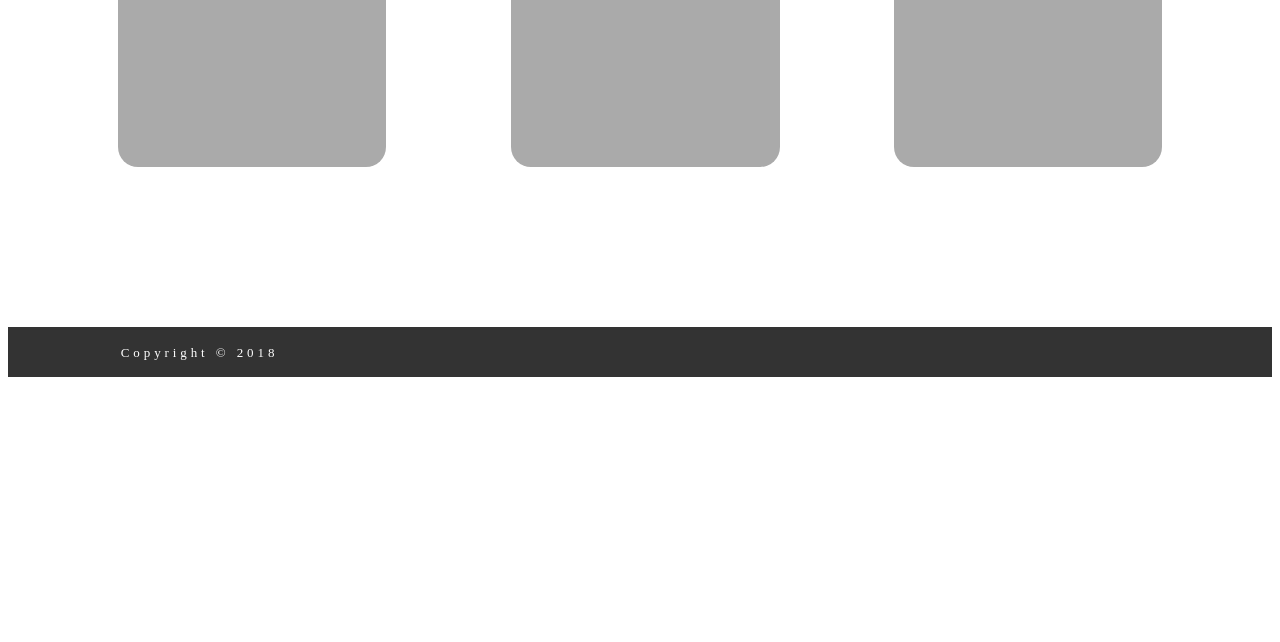
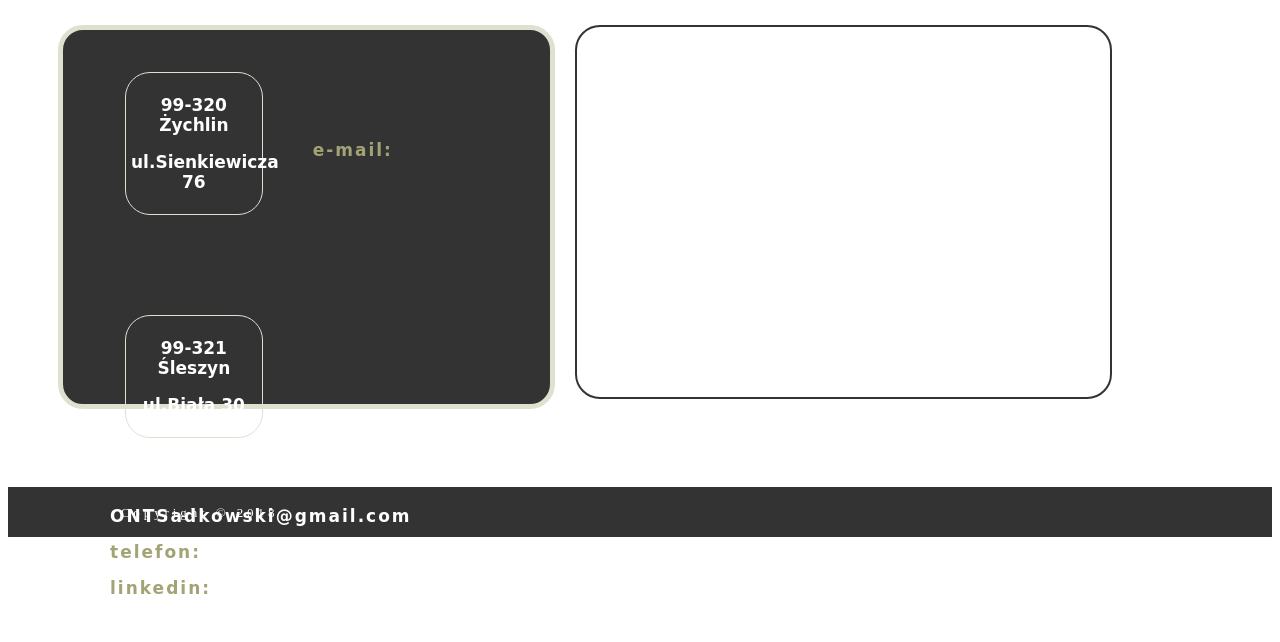
Before and after one commit to FilipMitek/ONTSadkowski, a plain HTML site: page Contact.html in a window 1280 px wide. Shown: the part 231-873 px from the top of the page. Before the commit the page ends 800 px from the top, so only its background shows below. Drawn offline with Linux system fonts and the light colour scheme; some packages are replaced by stand-ins of ours; a web font is replaced by a local one.

```diff
--- a/Contact.html
+++ b/Contact.html
@@ -13,6 +13,7 @@
         <link href="fontello/mail/css/fontello.css" rel="stylesheet" type="text/css">
         <link href="fontello/linkedin/css/fontello.css" rel="stylesheet" type="text/css">
         <link href="https://fonts.googleapis.com/css?family=Lobster" rel="stylesheet">
+        <link href="https://fonts.googleapis.com/css?family=Gaegu" rel="stylesheet">
     </head>
     <body>
 
@@ -41,15 +42,52 @@
          </div>
 
         <div id="ContactContainer">
-            <div class="ContactBoxes" id="ContactBox1">
+                <h1>Lokalizacja</h1>
+            <div id="LocationInfo">
+
+              <div id="map">
+
+                  <script>
+                function initMap() {
+                  var uluru = {lat: 52.207139, lng: 19.690305};
+                  var uluru1 = {lat: 52.2356671, lng: 19.631928600000037};
+                  var map = new google.maps.Map(
+                      document.getElementById('map'), {zoom: 11, center: uluru});
+                  var marker = new google.maps.Marker({position: uluru, map: map});
+                  var marker = new google.maps.Marker({position: uluru1, map: map});
+
+                }
+                    </script>
+                    <script async defer
+                        script src="https://maps.googleapis.com/maps/api/js?key=AIzaSyAOGxEtHo6WsWy0gZ26SvYpXnWka_oXvDQ&callback=initMap"?>
+                    </script>
+                </div>
+            </div>
+
+            <div id="AddressInfo">
+                    <div id="firstAddress">
+                       <a target="_blank" href="https://www.google.pl/maps/dir//Sienkiewicza+76,+99-320+%C5%BBychlin/@52.2356736,19.6275512,16z/data=!4m8!4m7!1m0!1m5!1m1!1s0x471b9238a7206da7:0xefc4c7c642c9ba5d!2m2!1d19.6319286!2d52.2356671?hl=pl">
+                         <p>99-320 Żychlin</p>
+                         <p>ul.Sienkiewicza 76</p>
+                        </a>
+
+                    </div>
+                    <div id="secondAddress">
+                      <a target="_blank" href="https://www.google.pl/maps/dir//99-320+%C5%9Aleszyn/@52.1977548,19.6871522,13.42z/data=!4m8!4m7!1m0!1m5!1m1!1s0x471b9327117dc66b:0xf7844ae0b7b9ce26!2m2!1d19.6903049!2d52.2071389?hl=pl">
+                        <p>99-321 Śleszyn</p>
+                        <p>ul.Biała 30 </p>
+                        </a>
+                    </div>
+
+                    <ul>
+                        <li><span>e-mail:</span> ONTSadkowski@gmail.com</li>
+                        <li><span>telefon:</span> +48 728 329 102</li>
+                        <li><a target="_blank" href="https://www.linkedin.com/in/tomasz-sadkowski-352962160/"><span>linkedin:</span>tomasz-sadkowski-352962160</a></li>
+                    </ul>
+
 
             </div>
-            <div class="ContactBoxes" id="ContactBox2">
 
-            </div>
-            <div class="ContactBoxes" id="ContactBox3">
-
-            </div>
         </div>
 
 
--- a/css/style.css
+++ b/css/style.css
@@ -108,7 +108,7 @@ a{
     width: 50%;
     float: right;
 }
-#LocationInfo h2, #AboutInfo h2{
+#LocationInfo h2, #AboutInfo h2, #gridContainer h2{
     font-family: 'Lobster', cursive;
     color: black;
     font-size: 1.5em;
@@ -128,6 +128,8 @@ a{
     height: 370px;
     width: auto;
     border: 2px solid #333;
+    opacity: 1;
+    border-radius: 25px;
 }
 
 #AboutInfo{
@@ -187,35 +189,6 @@ a{
     padding-left: 30px;
     margin-top: 7px;
 }
-/* Contact container*/
-
-#ContactContainer{
-    height: 400px;
-    width: 85%;
-    margin: auto;
-}
-.ContactBoxes{
-    width: 25%;
-    height: 200px;
-    background-color: #aaa;
-    float: left;
-    margin: 45px;
-    margin-top: 70px;
-    border-radius: 20px;
-}
-#ContactBox1{
-    float: left;
-    margin-left: 15px;
-}
-#ContactBox2{
-    float: left;
-    margin-left: 80px;
-}
-#ContactBox3{
-    float: right;
-    margin-right: 15px;
-}
-
 /* Gallery */
 #GalleryContainer{
     border-radius: 8px;
@@ -228,7 +201,7 @@ a{
     max-width: 100%;
     border-radius: 25px;
     border: 5px solid #333;
-    opacity: 0.8;
+
     float: left;
     margin: 10px;
     padding: 2px;
@@ -238,7 +211,7 @@ a{
     border-radius: 25px;
     height: 300px;
     max-width: 100%;
-    margin: 10px;
+    margin: 5px;
     padding : 2px;
     float: right;
 }
@@ -268,6 +241,10 @@ a{
     display: grid;
     grid-gap: 1em;
 }
+#gridContainer h2{
+    font-size: 1.8em;
+    color: #555;
+}
 #gridContainer img{
     border: 2px solid #333;
     border-radius: 25px;
@@ -281,6 +258,66 @@ a{
 .column{
     float: left;
     width: 25%;
+}
+
+/* Contact Website */
+
+#ContactContainer{
+    width: 85%;
+    height: 500px;
+    display: block;
+    padding: 30px;
+
+}
+#ContactContainer h1{
+    font-size: 2em;
+    color: #666;
+    text-align: center;
+    font-weight: normal;
+    margin-bottom: 40px;
+}
+#AddressInfo{
+    height: 370px;
+    width: 45%;
+    text-align: center;
+    margin-left: 20px;
+    margin-top: 40px;
+    border: 1px solid black;
+    background-color: #333;
+    color: white;
+    border: 5px solid #e0e0d1;
+    border-radius: 25px;
+    padding: 2px;
+    font-family: 'Gaegu', cursive;
+    font-size: 17px;
+    font-weight:bold;
+}
+#AddressInfo ul{
+    display: block;
+    text-align: left;
+    margin: 5px;
+    margin-top: 100px;
+    line-height: 36px;
+    list-style: none;
+    letter-spacing: 2px;
+}
+span{
+    color: #a3a375;
+}
+
+#firstAddress, #secondAddress{
+    width: 26%;
+    float: left;
+    margin-right: 50px;
+    margin-left: 60px;
+    margin-bottom: 60px;
+    margin-top: 40px;
+    border:1px solid #e0e0d1;
+    border-radius: 25px;
+    padding: 5px;
+}
+#firstAddress:hover, #secondAddress:hover{
+    background-color: #444;
 }
 
 /* Footer */
```
Also changed, not shown: Gallery.html (+34 -1 lines), index.html (+2 -0 lines), img/ball-shaped-blurred-background-close-up-1098518.jpg (added), img/zdicia/37178593_1743905965692977_8131120677630509056_n.jpg (added), img/zdicia/37201592_1743905972359643_8523899100456812544_n.jpg (added), img/zdicia/Nóż górny przed ostrzeniem 3 hjd.jpg, img/zdicia/WP_20170423_17_26_14_Pro.jpg, img/zdicia/WP_20170824_14_44_06_Pro.jpg, img/zdicia/WP_20170903_10_34_59_Pro.jpg, img/zdicia/WP_20171120_09_45_33_Pro.jpg, 5 other files.
